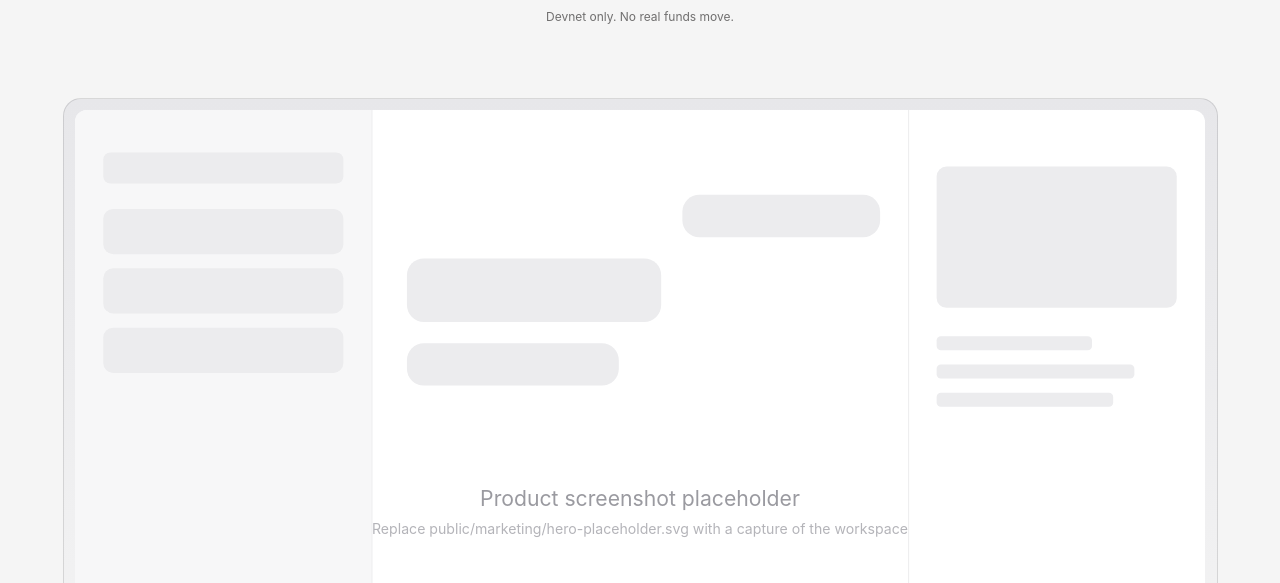
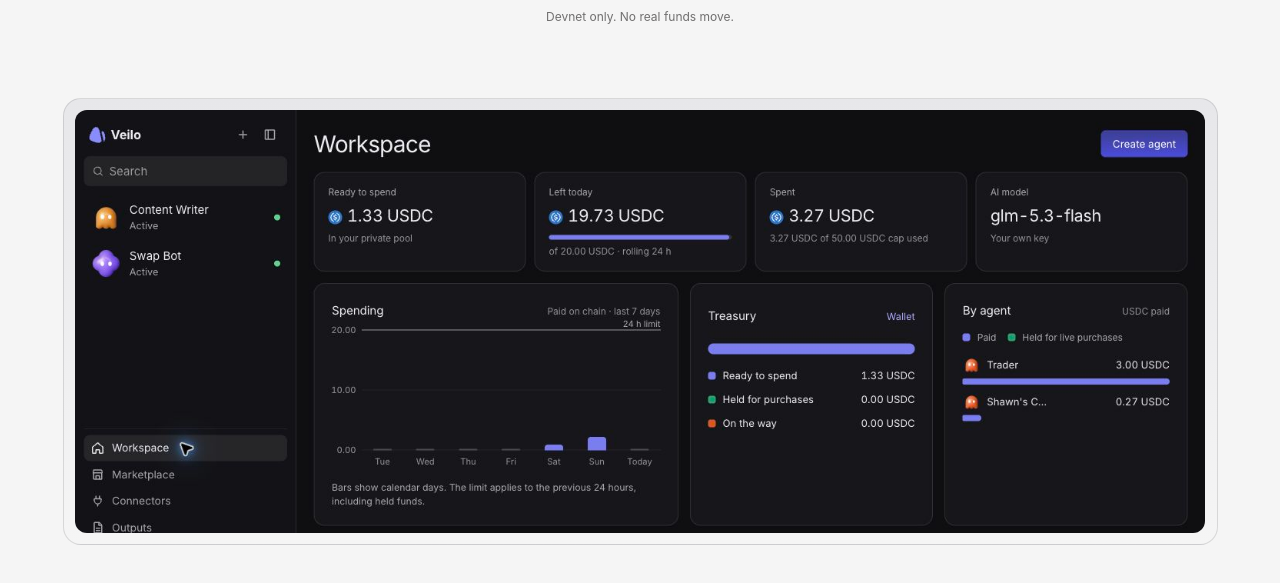
Before and after one commit to Seann004/Veilo-agent-wallet, a Next.js app in the folder apps/dashboard/: page / in a window 1280 px wide. Shown: the part 496-1079 px from the top of the page. Built offline with nearby package versions, Linux system fonts and the light colour scheme.

Commit message:
feat(landing): replace hero placeholder with real workspace capture

```diff
--- a/apps/dashboard/components/Landing.tsx
+++ b/apps/dashboard/components/Landing.tsx
@@ -55,7 +55,7 @@ export function Landing() {
       </section>
 
       <figure className="shot">
-        <img src="/marketing/hero-placeholder.svg" alt="Veilo workspace: agents in a sidebar, a task thread and the agent's limits" width={1600} height={900} />
+        <img src="/marketing/workspace-preview.jpg" alt="Veilo workspace with personal agents, ready-to-spend USDC, spending limits and treasury activity on Solana devnet" width={1470} height={550} />
       </figure>
 
       <section className="site-section">
```
Also changed, not shown: apps/dashboard/public/marketing/hero-placeholder.svg (deleted), apps/dashboard/public/marketing/workspace-preview.jpg (added).
